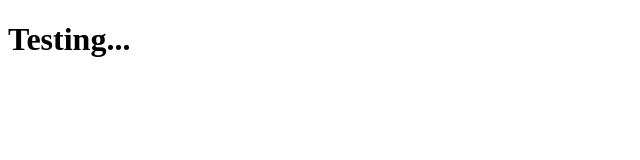
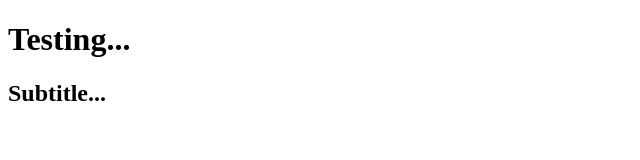
Before and after one commit to ingyurichavez/ingyurichavez.github.io, a plain HTML site: page index.html in a window 1280 px wide. Shown: the whole page, without its empty margins (0-640 px from the left). Drawn offline with Linux system fonts and the light colour scheme.

Commit message:
Update index.html

```diff
--- a/index.html
+++ b/index.html
@@ -7,5 +7,6 @@
 </head>
 <body>
     <h1>Testing...</h1>
+    <h2>Subtitle...</h2>
 </body>
 </html>
```
